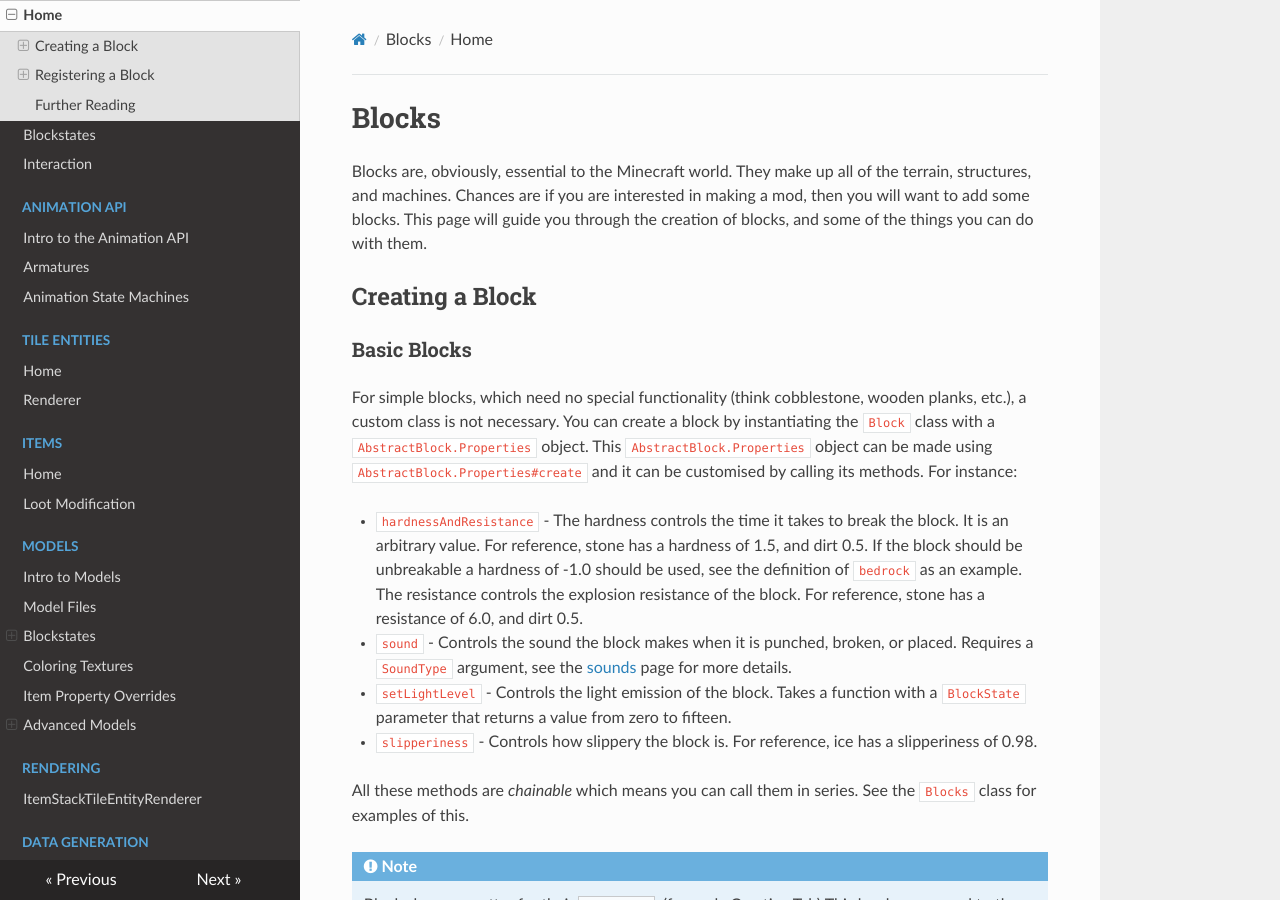
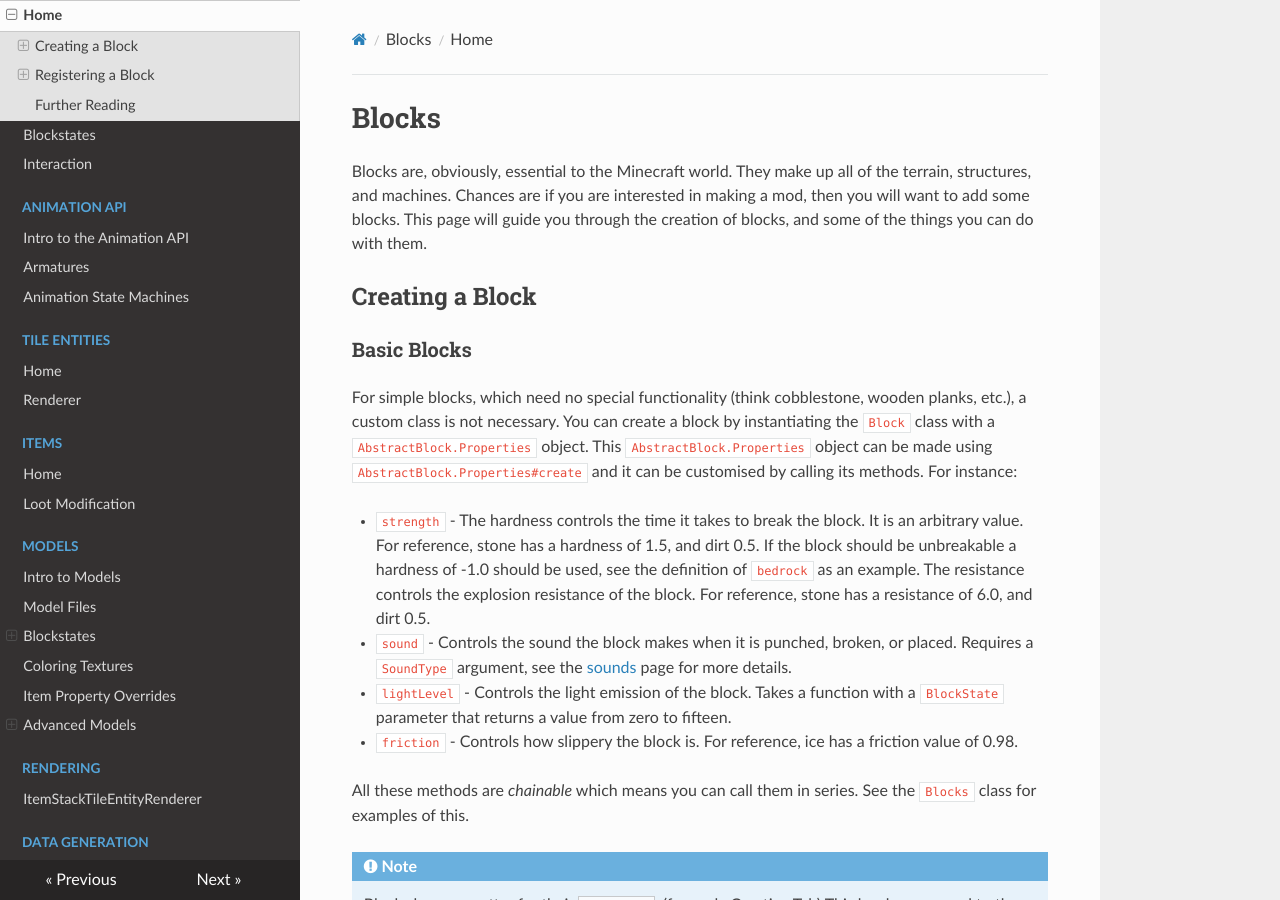
Before and after one commit to MinecraftForge/Documentation, an MkDocs documentation site: the page built from docs/blocks/blocks.md, in a window 1280 px wide and 900 px high. Built offline with MkDocs 1.6.1, drawn with Linux system fonts in a browser that asks for light colours; nearby versions of some CDN libraries.

Commit message:
FG4 / 1.16.5 is using the official mappings
So we have to use the offical method names instead

```diff
--- a/docs/blocks/blocks.md
+++ b/docs/blocks/blocks.md
@@ -10,10 +10,10 @@ Creating a Block
 
 For simple blocks, which need no special functionality (think cobblestone, wooden planks, etc.), a custom class is not necessary. You can create a block by instantiating the `Block` class with a `AbstractBlock.Properties` object. This `AbstractBlock.Properties` object can be made using `AbstractBlock.Properties#create` and it can be customised by calling its methods. For instance:
 
-- `hardnessAndResistance` - The hardness controls the time it takes to break the block. It is an arbitrary value. For reference, stone has a hardness of 1.5, and dirt 0.5. If the block should be unbreakable a hardness of -1.0 should be used, see the definition of `bedrock` as an example. The resistance controls the explosion resistance of the block. For reference, stone has a resistance of 6.0, and dirt 0.5.
+- `strength` - The hardness controls the time it takes to break the block. It is an arbitrary value. For reference, stone has a hardness of 1.5, and dirt 0.5. If the block should be unbreakable a hardness of -1.0 should be used, see the definition of `bedrock` as an example. The resistance controls the explosion resistance of the block. For reference, stone has a resistance of 6.0, and dirt 0.5.
 - `sound` - Controls the sound the block makes when it is punched, broken, or placed. Requires a `SoundType` argument, see the [sounds][] page for more details.
-- `setLightLevel` - Controls the light emission of the block. Takes a function with a `BlockState` parameter that returns a value from zero to fifteen.
-- `slipperiness` - Controls how slippery the block is. For reference, ice has a slipperiness of 0.98.
+- `lightLevel` - Controls the light emission of the block. Takes a function with a `BlockState` parameter that returns a value from zero to fifteen.
+- `friction` - Controls how slippery the block is. For reference, ice has a friction value of 0.98.
 
 All these methods are *chainable* which means you can call them in series. See the `Blocks` class for examples of this.
 
```
